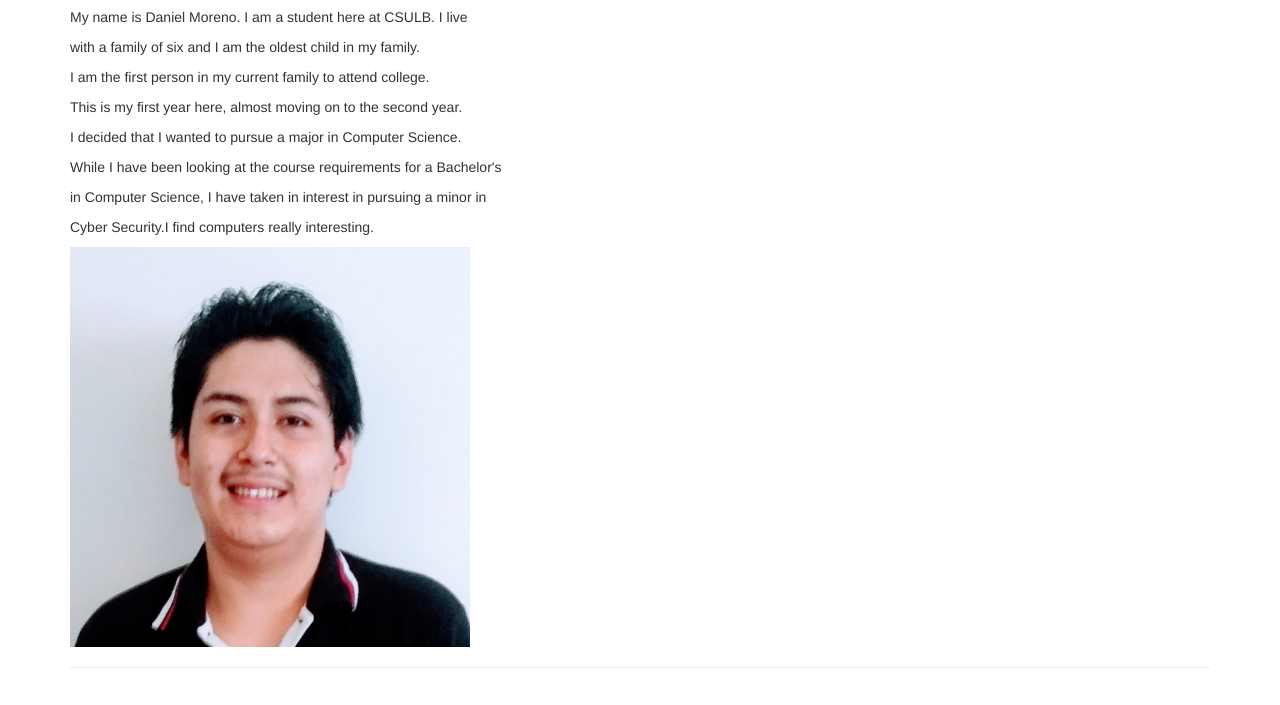
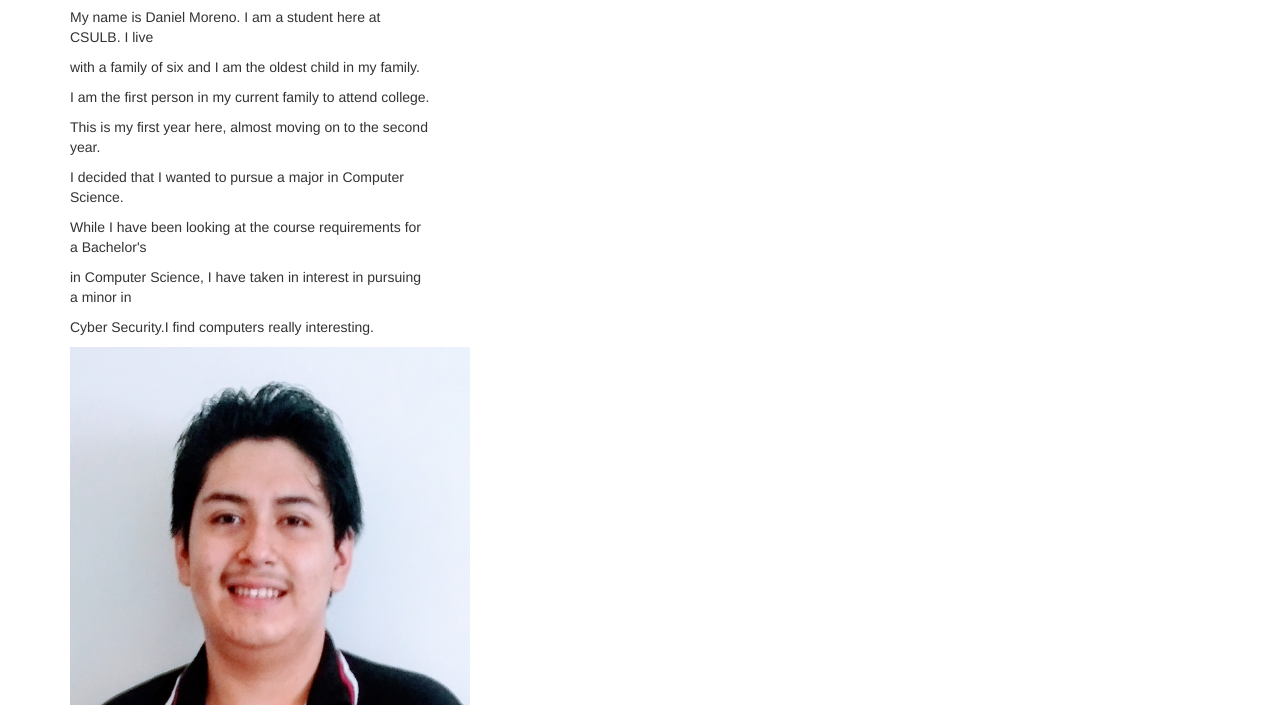
Before and after one commit to DannyM9021/CECS-105, a plain HTML site: page index.html in a window 1280 px wide. Shown: the part 326-1031 px from the top of the page. Drawn offline with nearby package versions, Linux system fonts and the light colour scheme.

Commit message:
other check

```diff
--- a/index.html
+++ b/index.html
@@ -17,7 +17,7 @@
 
 <div class="container">
   <div class="row">
-    <div class="col-sm-10">
+    <div class="col-sm-4">
       <h2>Biography</h2>
       <p>My name is Daniel Moreno. I am a student here at CSULB. I live </p>
       <p>with a family of six and I am the oldest child in my family.</p>
@@ -29,7 +29,7 @@
       <p>Cyber Security.I find computers really interesting.</p>
     </div>
     </div>
-      <div class="row-lg-5">
+      <div class="row-sm-4">
         <img src="morenod.jpg.jpg" alt="Daniel Moreno" width="400" height="400">
 
       </div>
```
